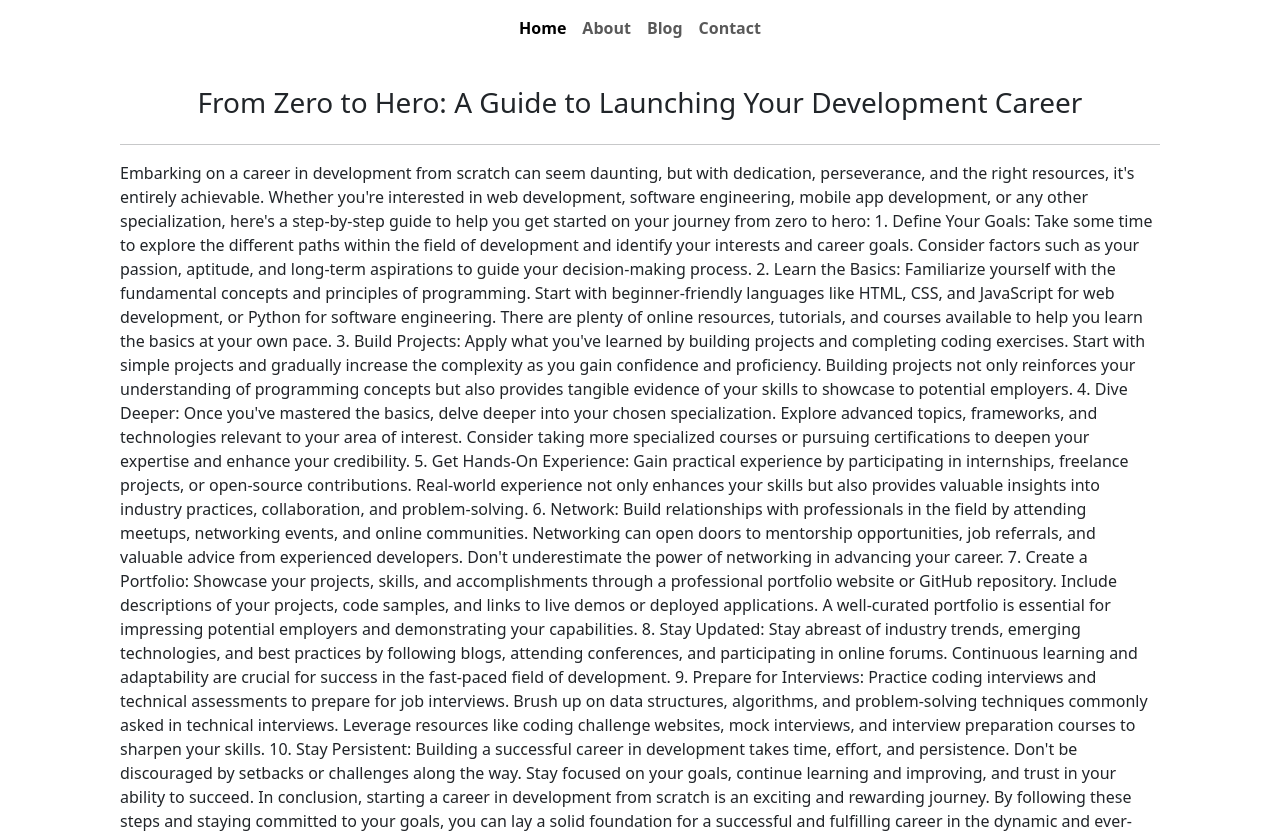
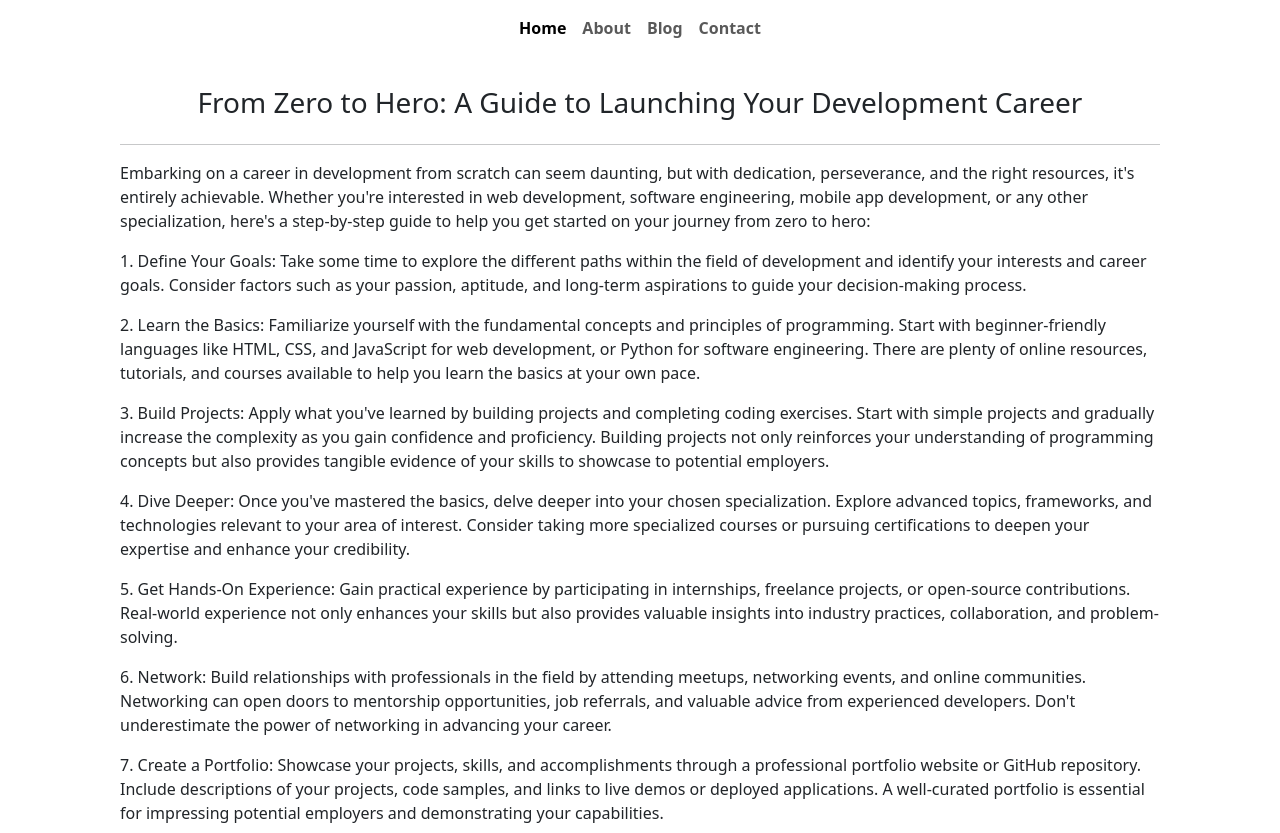
Before and after one commit to c9hariom/coders-blog-nextJS, a Next.js app: page /blogpost/become-a-dev in a window 1280 px wide. Shown: the top 833 px of the page. Built offline with nearby package versions, Linux system fonts and the light colour scheme.

Commit message:
added server side rendering for blog post and added paras

```diff
--- a/pages/blogpost/[slug].js
+++ b/pages/blogpost/[slug].js
@@ -1,26 +1,27 @@
-import React, { useEffect, useState } from 'react'
+import React from 'react'
 import { useRouter } from 'next/router'
 import styles from '../../styles/blogPost.module.css'
 
-const Slug = () => {
+const Slug = props => {
   const router = useRouter()
 
-  const [blog, setBlog] = useState(null)
+  const blog = props.data
+  let para = []
 
-  const slug = router.query.slug
+  // const slug = router.query.slug
 
-  useEffect(() => {
-    const fetchData = async () => {
-      if (slug) {
-        const response = await fetch(
-          'http://localhost:3000/api/getBlog?blog=' + slug
-        )
-        const data = await response.json()
-        setBlog(data)
-      }
-    }
-    fetchData()
-  }, [slug])
+  // useEffect(() => {
+  //   const fetchData = async () => {
+  //     if (slug) {
+  //       const response = await fetch(
+  //         'http://localhost:3000/api/getBlog?blog=' + slug
+  //       )
+  //       const data = await response.json()
+  //       setBlog(data)
+  //     }
+  //   }
+  //   fetchData()
+  // }, [slug])
 
   return (
     <div className={`container ${styles.main}`}>
@@ -30,7 +31,12 @@ const Slug = () => {
             <h3>{blog.title}</h3>
           </div>
           <hr />
-          <p>{blog.content}</p>
+          {(() => {
+            para = blog.content.split('\n\n')
+          })()}
+          {para.map((data, index) => {
+            return <p key={index}>{data}</p>
+          })}
         </div>
       )}
     </div>
@@ -38,3 +44,13 @@ const Slug = () => {
 }
 
 export default Slug
+
+export async function getServerSideProps (context) {
+  if (context.query.slug) {
+    const response = await fetch(
+      'http://localhost:3000/api/getBlog?blog=' + context.query.slug
+    )
+    const data = await response.json()
+    return { props: { data } }
+  }
+}
```
